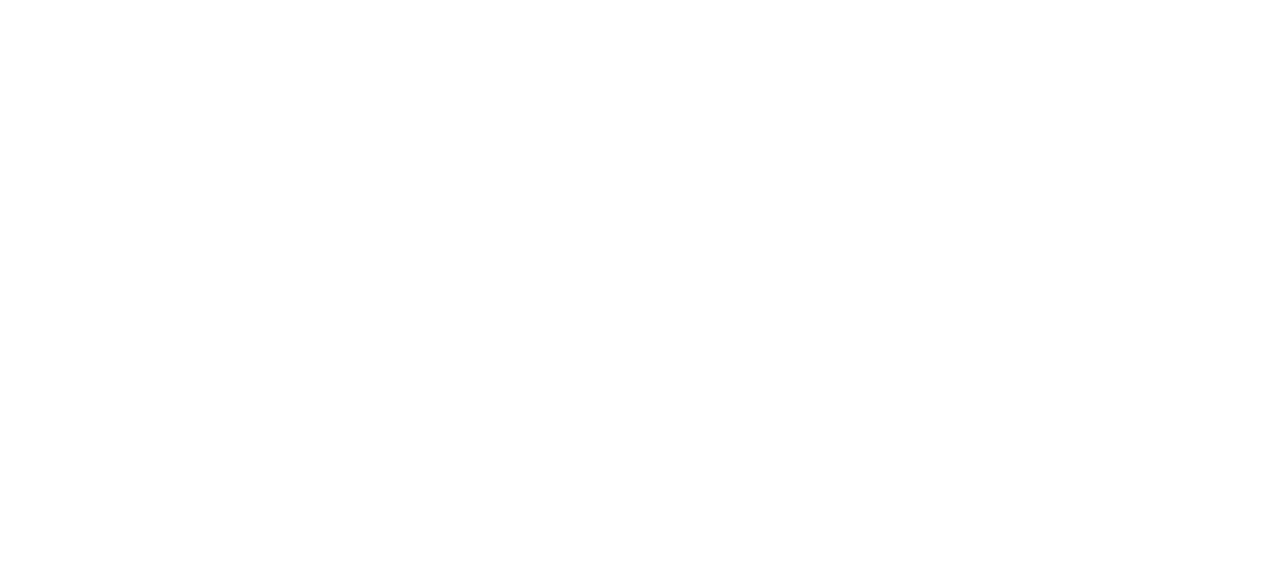
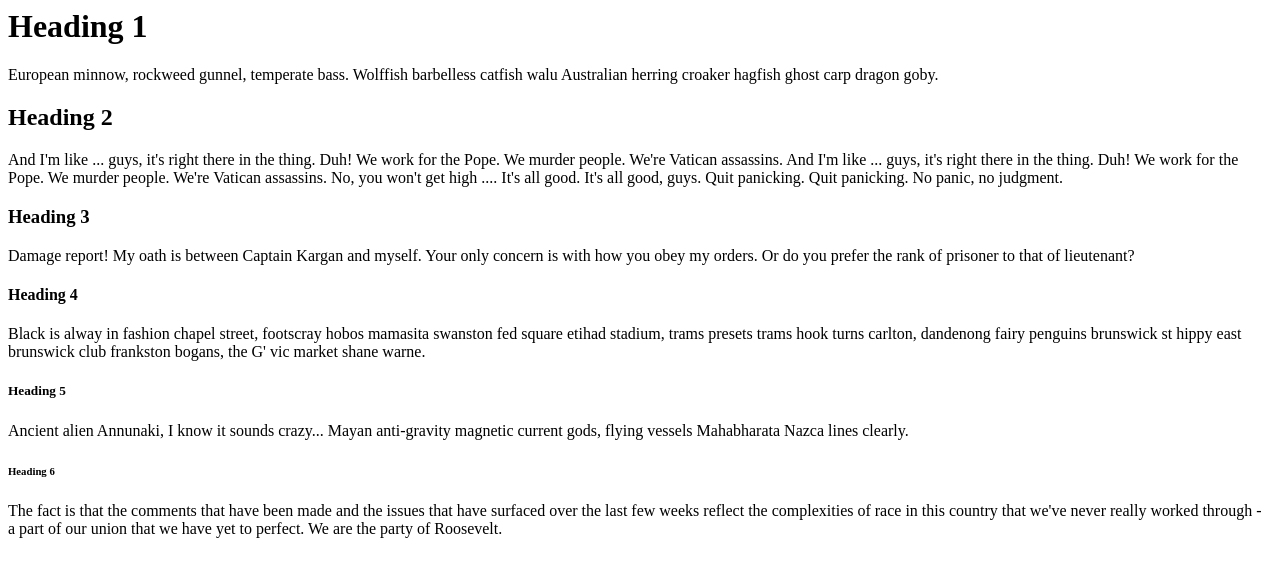
Before and after one commit to jaynajohns/jaynajohns.github.io, a plain HTML site: page ch2-act3.html in a window 1280 px wide. Drawn offline with Linux system fonts and the light colour scheme.

Commit message:
Add in challenge-3.html file with headings and paragraphs

```diff
--- a/ch2-act3.html
+++ b/ch2-act3.html
@@ -4,5 +4,20 @@
       <title>Challenge 3</title>
    </head>
    <body>
+      <h1>Heading 1</h1>
+      European minnow, rockweed gunnel, temperate bass. Wolffish barbelless catfish walu Australian herring croaker hagfish ghost carp dragon goby.
+      <h2>Heading 2</h2>
+      And I'm like ... guys, it's right there in the thing. Duh! We work for the Pope. We murder people. We're Vatican assassins. And I'm like ... guys, it's right there in the thing. Duh! We work for the Pope. We murder people.
+      We're Vatican assassins. No, you won't get high .... It's all good. It's all good, guys.
+      Quit panicking. Quit panicking.
+      No panic, no judgment.
+      <h3>Heading 3</h3>
+      Damage report! My oath is between Captain Kargan and myself. Your only concern is with how you obey my orders. Or do you prefer the rank of prisoner to that of lieutenant?
+      <h4>Heading 4</h4>
+      Black is alway in fashion chapel street, footscray hobos mamasita swanston fed square etihad stadium, trams presets trams hook turns carlton, dandenong fairy penguins brunswick st hippy east brunswick club frankston bogans, the G' vic market shane warne.
+      <h5>Heading 5</h5>
+      Ancient alien Annunaki, I know it sounds crazy... Mayan anti-gravity magnetic current gods, flying vessels Mahabharata Nazca lines clearly.
+      <h6>Heading 6</h6>
+      The fact is that the comments that have been made and the issues that have surfaced over the last few weeks reflect the complexities of race in this country that we've never really worked through - a part of our union that we have yet to perfect. We are the party of Roosevelt.
    </body>
 </html>
```
